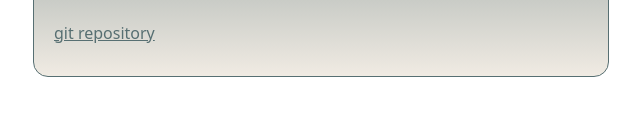
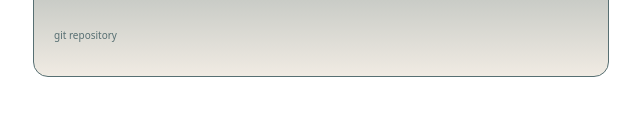
Before and after one commit to darsi-ai/weather-app, a plain HTML site: page index.html in a window 1280 px wide. Shown: the part 268-384 px from the top of the page, 319-959 px from the left. Drawn offline with nearby package versions, Linux system fonts and the light colour scheme.

Commit message:
link css change

```diff
--- a/index.html
+++ b/index.html
@@ -54,7 +54,7 @@
             </div>
             <p>
                 <br />
-                <a href="https://github.com/darsi-ai/weather-app" class="linkToGit">git repository</a>
+                <a href="https://github.com/darsi-ai/weather-app" class="linkToGit" target="_blank">git repository</a>
             </p>
         </div>
     <script src="src/script.js"></script>
--- a/src/styling.css
+++ b/src/styling.css
@@ -60,5 +60,6 @@
 
 .linkToGit {
     color:#576F72;
-
+    text-decoration: none;
+    font-size: 10px;
 }
```
